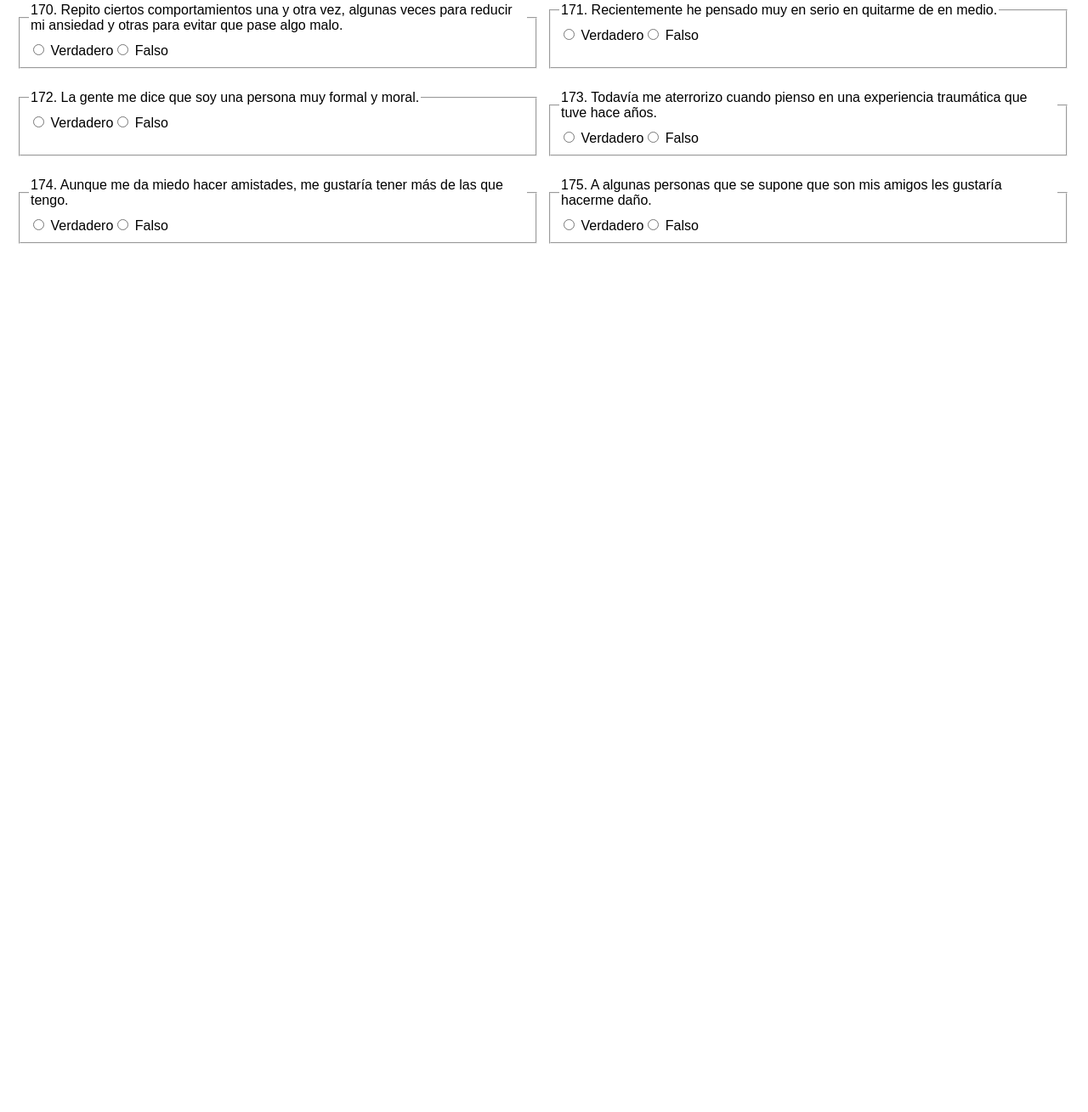
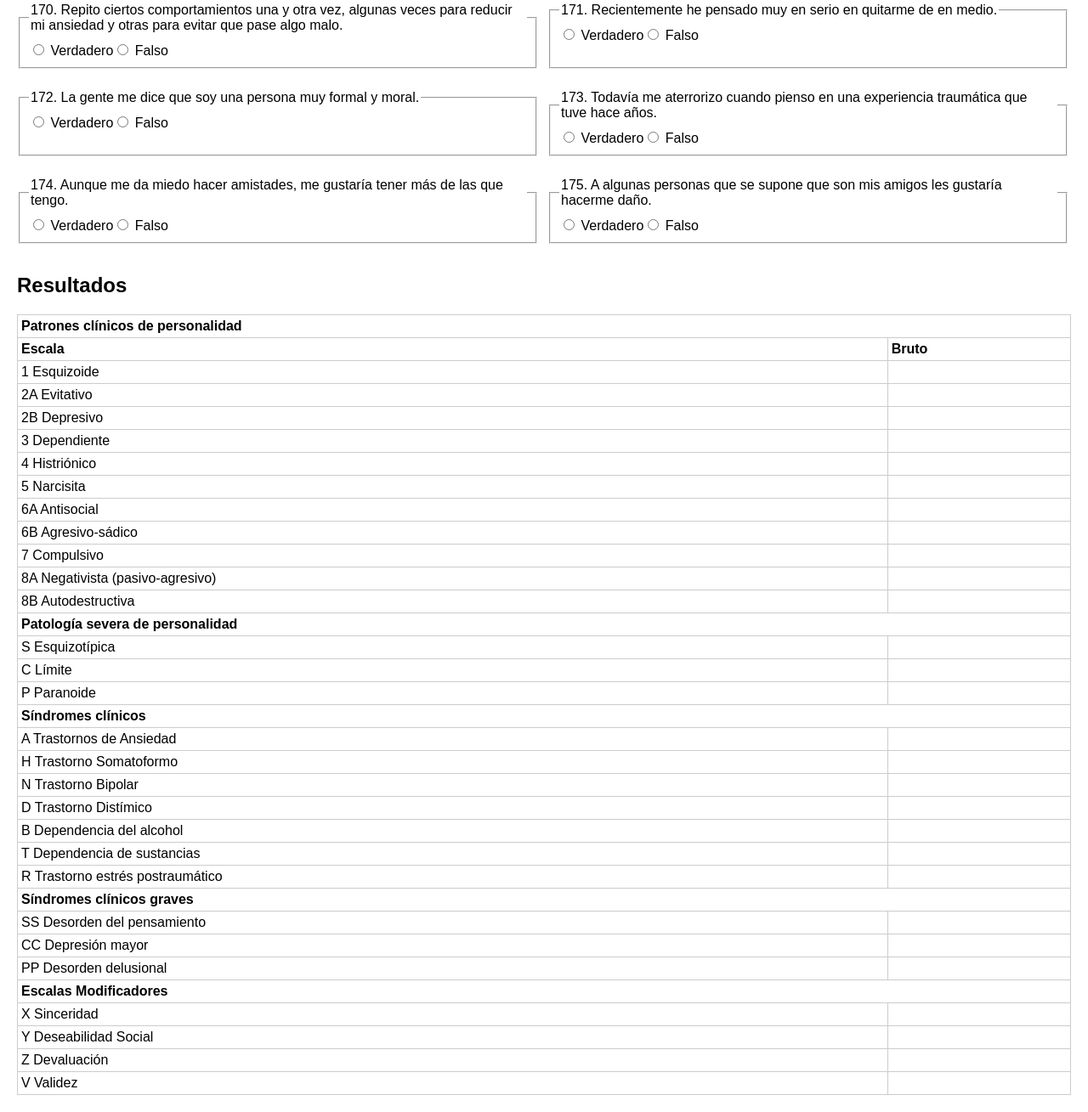
Before and after one commit to apariciocch/consultorioweb, a plain HTML site: page index.html in a window 1280 px wide. Shown: the part 8777-10086 px from the top of the page at 85% size. Before the commit the page ends 9099 px from the top, so only its background shows below. Drawn offline with Linux system fonts and the light colour scheme.

Commit message:
Add results section with personality scales

```diff
--- a/index.html
+++ b/index.html
@@ -37,6 +37,61 @@
         <!-- Las preguntas se generan dinámicamente -->
         <button type="submit">Guardar respuestas</button>
     </form>
+
+    <h2>Resultados</h2>
+    <table id="resultados">
+        <tr>
+            <th colspan="2">Patrones cl&iacute;nicos de personalidad</th>
+        </tr>
+        <tr>
+            <th>Escala</th>
+            <th>Bruto</th>
+        </tr>
+        <tr><td>1 Esquizoide</td><td></td></tr>
+        <tr><td>2A Evitativo</td><td></td></tr>
+        <tr><td>2B Depresivo</td><td></td></tr>
+        <tr><td>3 Dependiente</td><td></td></tr>
+        <tr><td>4 Histri&oacute;nico</td><td></td></tr>
+        <tr><td>5 Narcisita</td><td></td></tr>
+        <tr><td>6A Antisocial</td><td></td></tr>
+        <tr><td>6B Agresivo-s&aacute;dico</td><td></td></tr>
+        <tr><td>7 Compulsivo</td><td></td></tr>
+        <tr><td>8A Negativista (pasivo-agresivo)</td><td></td></tr>
+        <tr><td>8B Autodestructiva</td><td></td></tr>
+
+        <tr>
+            <th colspan="2">Patolog&iacute;a severa de personalidad</th>
+        </tr>
+        <tr><td>S Esquizot&iacute;pica</td><td></td></tr>
+        <tr><td>C L&iacute;mite</td><td></td></tr>
+        <tr><td>P Paranoide</td><td></td></tr>
+
+        <tr>
+            <th colspan="2">S&iacute;ndromes cl&iacute;nicos</th>
+        </tr>
+        <tr><td>A Trastornos de Ansiedad</td><td></td></tr>
+        <tr><td>H Trastorno Somatoformo</td><td></td></tr>
+        <tr><td>N Trastorno Bipolar</td><td></td></tr>
+        <tr><td>D Trastorno Dist&iacute;mico</td><td></td></tr>
+        <tr><td>B Dependencia del alcohol</td><td></td></tr>
+        <tr><td>T Dependencia de sustancias</td><td></td></tr>
+        <tr><td>R Trastorno estr&eacute;s postraum&aacute;tico</td><td></td></tr>
+
+        <tr>
+            <th colspan="2">S&iacute;ndromes cl&iacute;nicos graves</th>
+        </tr>
+        <tr><td>SS Desorden del pensamiento</td><td></td></tr>
+        <tr><td>CC Depresi&oacute;n mayor</td><td></td></tr>
+        <tr><td>PP Desorden delusional</td><td></td></tr>
+
+        <tr>
+            <th colspan="2">Escalas Modificadores</th>
+        </tr>
+        <tr><td>X Sinceridad</td><td></td></tr>
+        <tr><td>Y Deseabilidad Social</td><td></td></tr>
+        <tr><td>Z Devaluaci&oacute;n</td><td></td></tr>
+        <tr><td>V Validez</td><td></td></tr>
+    </table>
     <script src="main.js"></script>
 </body>
 </html>
--- a/style.css
+++ b/style.css
@@ -26,3 +26,16 @@ fieldset {
 button {
     padding: 5px 10px;
 }
+
+#resultados {
+    width: 100%;
+    border-collapse: collapse;
+    margin-top: 20px;
+}
+
+#resultados th,
+#resultados td {
+    border: 1px solid #ccc;
+    padding: 4px;
+    text-align: left;
+}
```
